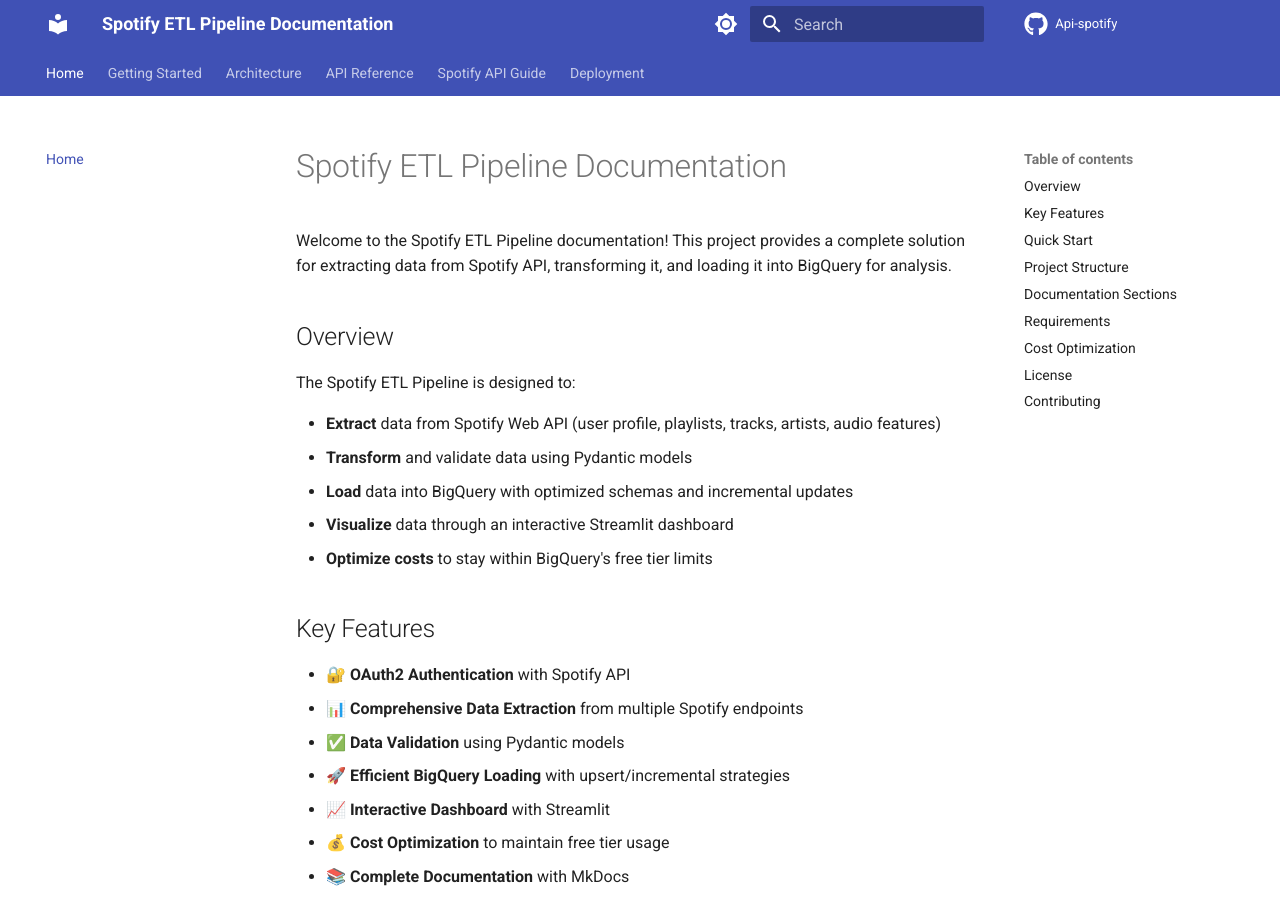
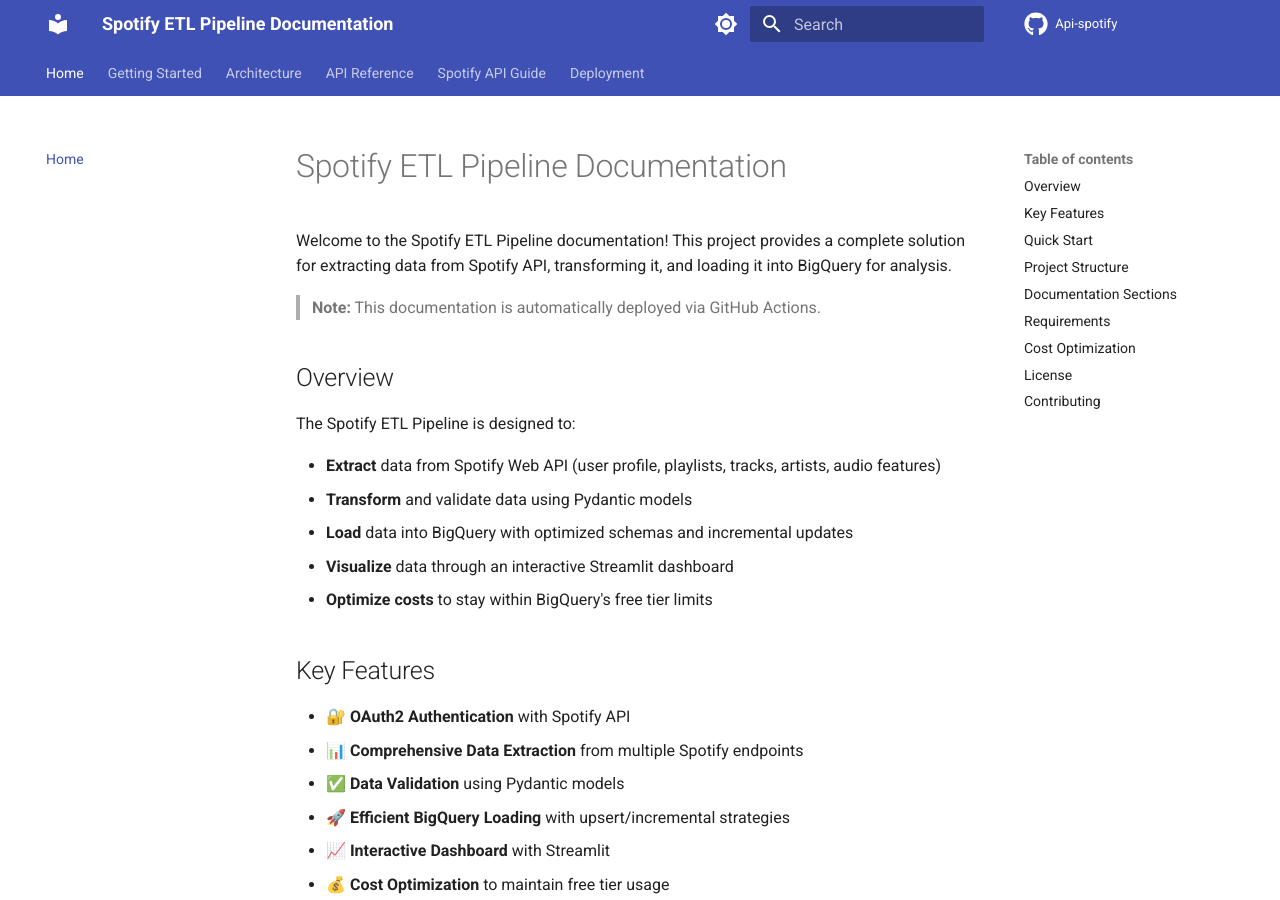
Before and after one commit to tomierre/Api-spotify, an MkDocs documentation site: the page built from docs/index.md, in a window 1280 px wide and 900 px high. Built offline with MkDocs 1.6.1 and Material for MkDocs 9.7.7, drawn with Linux system fonts in a browser that asks for light colours; comment, search, counter and statistics services are not loaded.

Commit message:
Mejorar workflow de MkDocs y forzar nuevo deploy

```diff
--- a/docs/index.md
+++ b/docs/index.md
@@ -1,6 +1,8 @@
 # Spotify ETL Pipeline Documentation
 
 Welcome to the Spotify ETL Pipeline documentation! This project provides a complete solution for extracting data from Spotify API, transforming it, and loading it into BigQuery for analysis.
+
+> **Note:** This documentation is automatically deployed via GitHub Actions.
 
 ## Overview
 
```
Also changed, not shown: 1 other file.
